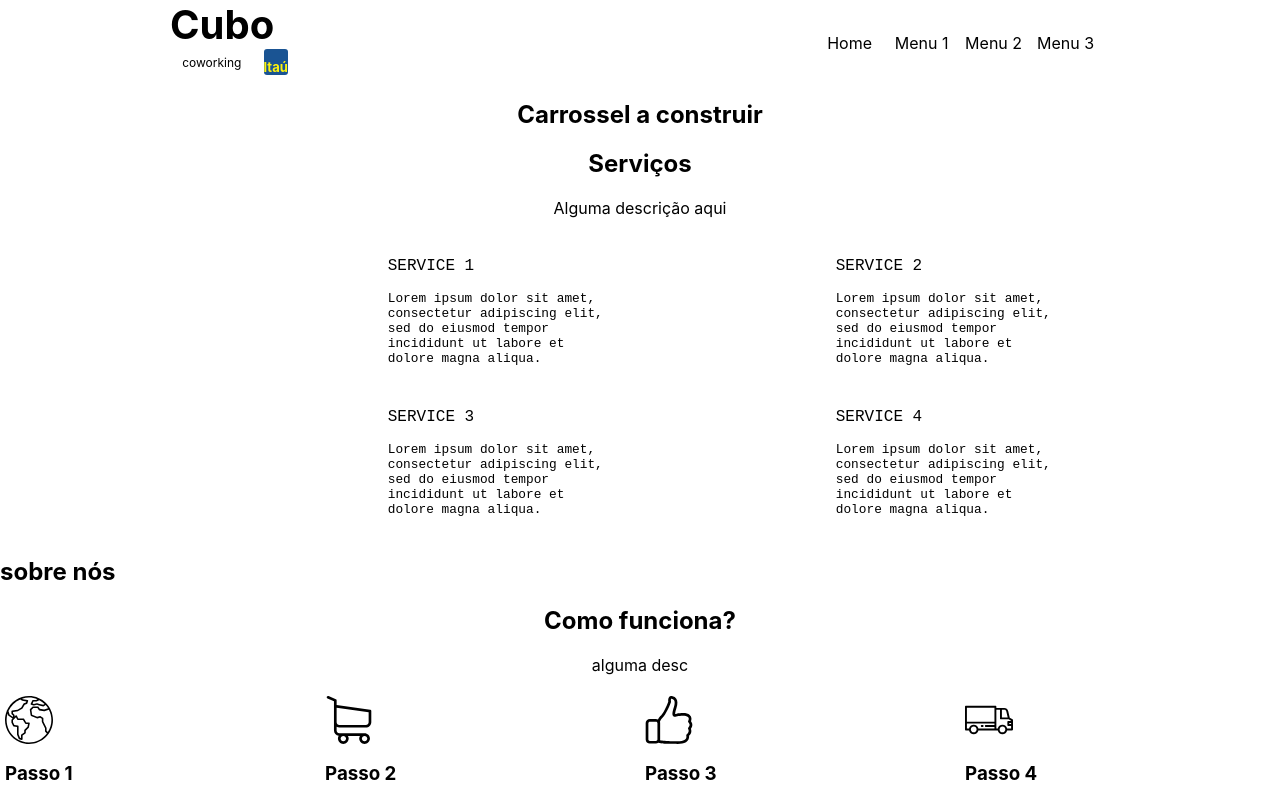
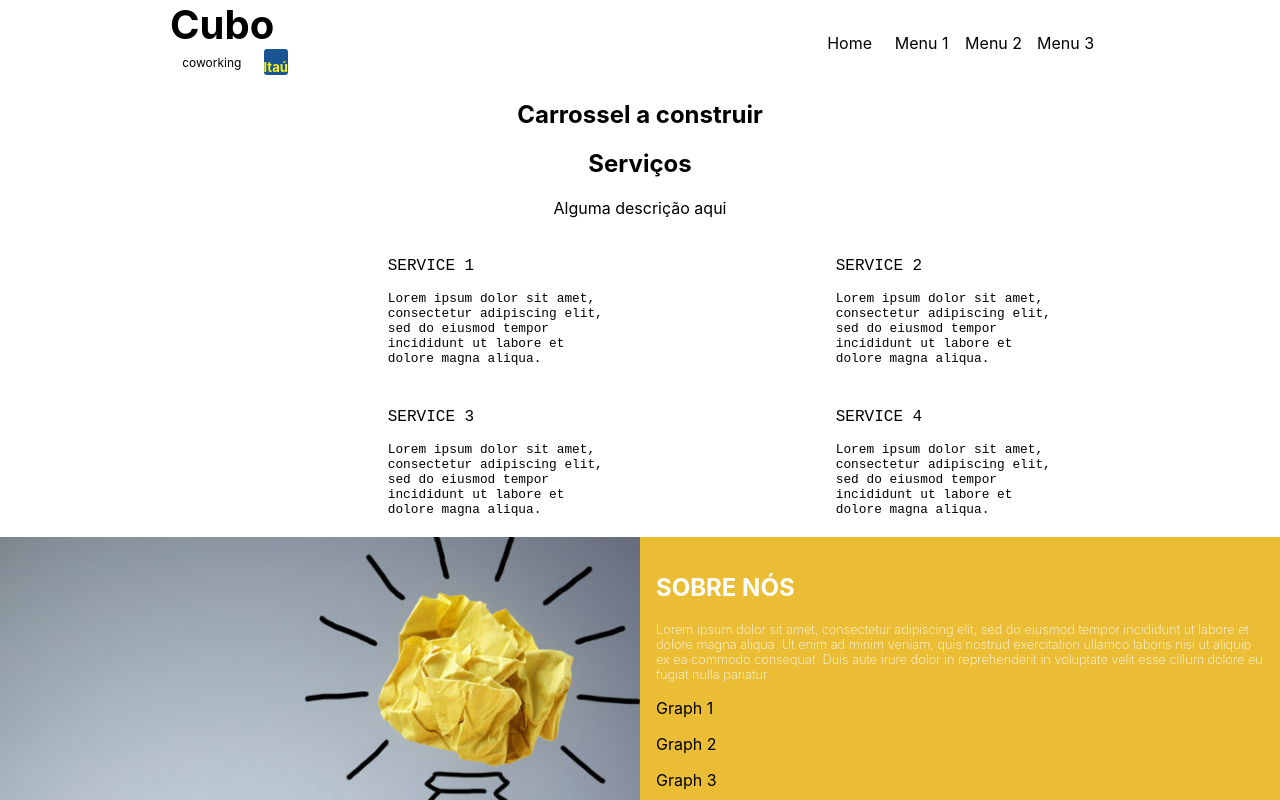
Before and after one commit to wps13/testes-frontEnd, a React (Create React App) app in the folder cubonetwork/: page /#/ in a window 1280 px wide. Shown: the top 800 px of the page. Built offline with nearby package versions, Linux system fonts and the light colour scheme.

Commit message:
Add about to home

```diff
--- a/cubonetwork/src/containers/Home/index.jsx
+++ b/cubonetwork/src/containers/Home/index.jsx
@@ -8,6 +8,7 @@ import SignUpForm from "../../components/SignUpForm";
 import Adress from "../../components/Adress";
 import SNSArea from "../../components/SNSArea";
 import Copyright from "../../components/Copyright";
+import About from "../../components/About";
 
 import "./style.scss";
 
@@ -38,7 +39,7 @@ const Home = () => {
       </section>
       <section className="home-about">
         <div className="home-about-container">
-          <h2>sobre nós </h2>
+          <About />
         </div>
       </section>
       <section className="home-steps">
```
